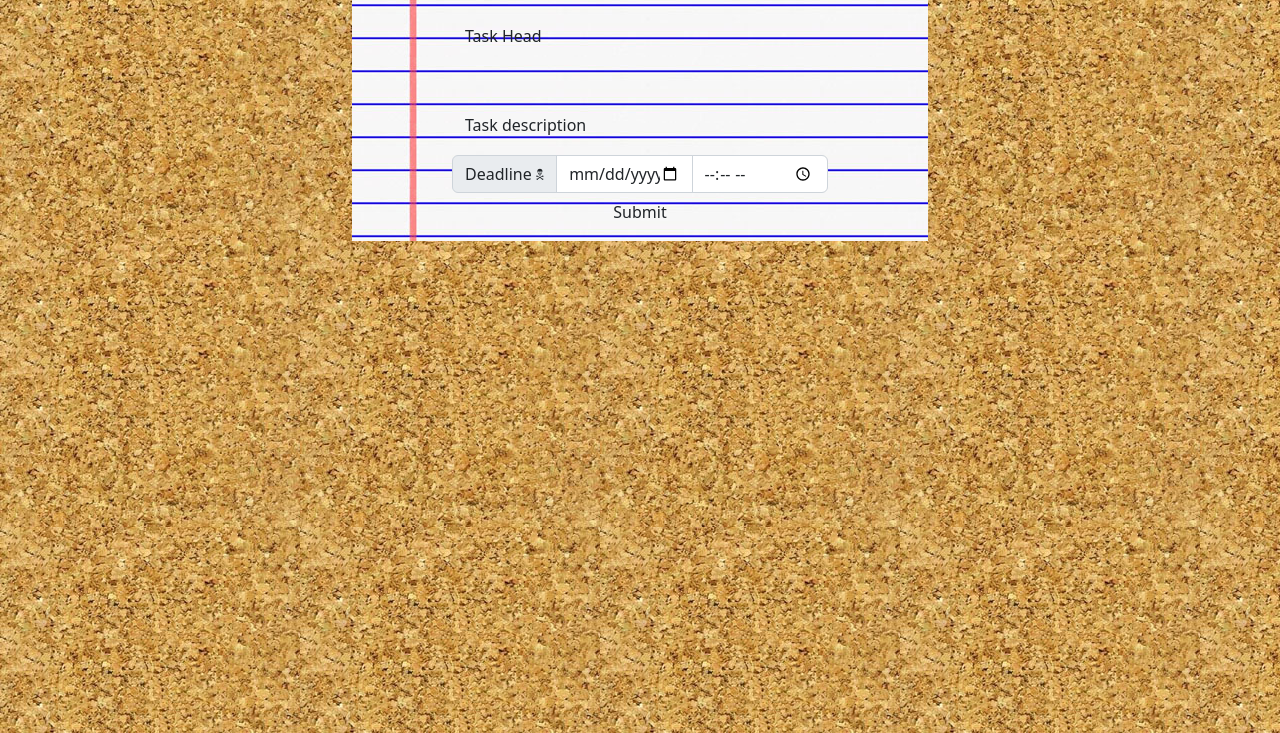
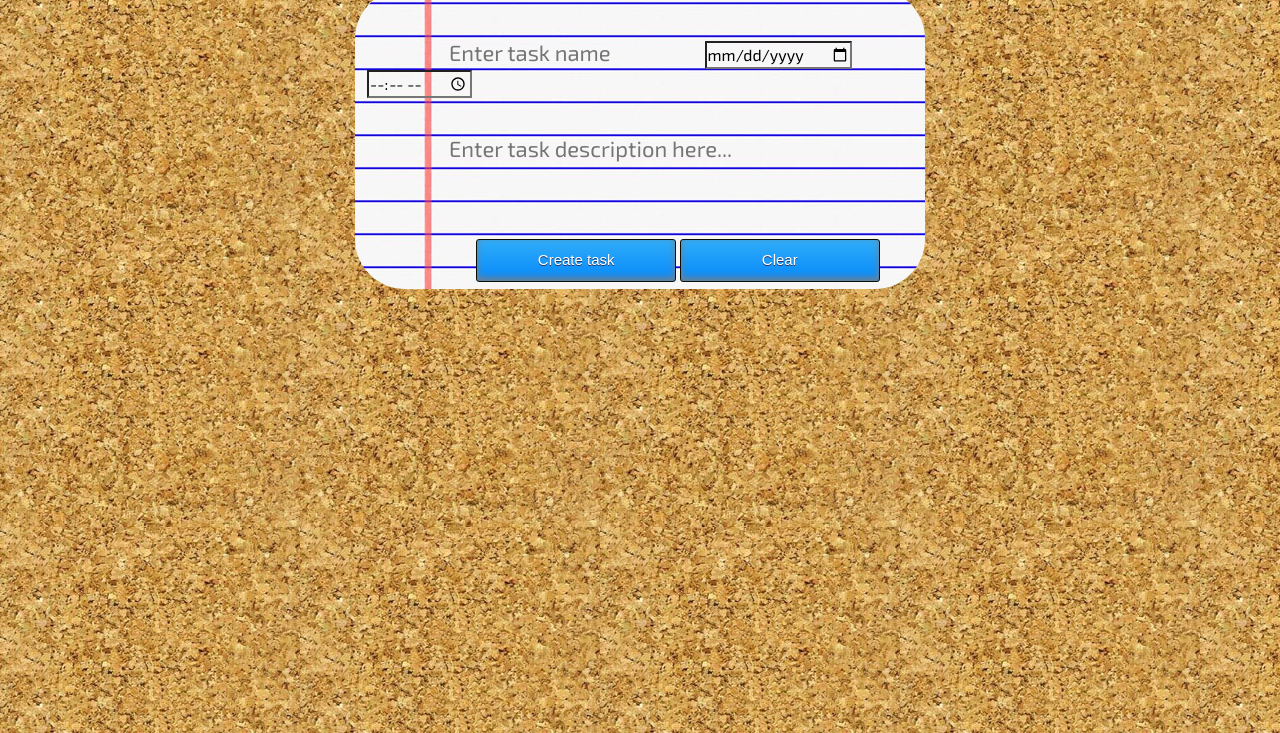
Before and after one commit to maxiboom1/JohnBrice-fullstack-mission-1, a plain HTML site: page index.html in a window 1280 px wide. Shown: the part 67-800 px from the top of the page. Drawn offline with nearby package versions, Linux system fonts and the light colour scheme.

Commit message:
form style complete

```diff
--- a/assets/style.css
+++ b/assets/style.css
@@ -1,34 +1,84 @@
+@font-face {
+    font-family: header_font;
+    src: url(font/RubikBubbles-Regular.ttf);
+  }
+  @font-face {
+    font-family: general_font;
+    src: url(font/Exo2-VariableFont_wght.ttf);
+  }
+
 body{
     background-image: url(img/tile.jpg);
+    font-family: 'general_font';
 }
-#form{
-    height: 250px;
-    margin-top: 10px;
-    width: 600px;
+
+.form_div{
+    height: 300px;
     background-image: url(img/formbg.jpg);
-    background-clip:content-box ;
-    position: relative;
+    border-radius: 50px;
+}
 
-}
 h1{
     text-align: center;
+    font-family: 'header_font';
 }
 
-input[type="text"]
+input[id="task_header"]
 {
-
+    margin-top: 46px;
+    margin-right: 60px;
     background: transparent;
-    border: none;
+    border-style: none;
+    border-radius: 10px;
+    outline: none;
+    font-size: 22px;
+    position: relative;
+    left:80px;
+    outline: none;
+    caret-color: rgba(42, 80, 82, 0.219);
 }
 
-input:focus{
-    outline: none !important;
+input[id="date"] ,input[id="time"]{
+    background: transparent;
 }
 
-label[for="task_header"]{
-    margin-top: 24px;
+textarea
+{
+    margin-top: 8px;
+    resize: none;
+    font-size: 22px;
+    width: 80%;
+    background: transparent;
+    position: relative;
+    border-style: none;
+    left:80px;
+    outline: none;
+    caret-color: rgba(42, 80, 82, 0.219);
 }
 
-label[for="task_description"]{
-    margin-top: 15px;
+.myButton {
+    position: relative;
+    left:20%;
+    width: 200px;
+    box-shadow:inset 0px -3px 7px 0px #7c8183;
+	background:linear-gradient(to bottom, #2dabf9 5%, #0688fa 100%);
+	background-color:#2dabf977;
+	border-radius:3px;
+	border:1px solid #0b0e07;
+	display:inline-block;
+	cursor:pointer;
+	color:#ffffff;
+	font-family:Arial;
+    font-size:15px;
+	padding:9px 23px;
+	text-decoration:none;
+	text-shadow:0px 1px 0px #263666;
 }
+.myButton:hover {
+	background:linear-gradient(to bottom, #0688fa 5%, #2dabf9 100%);
+	background-color:#0688fa;
+}
+.myButton:active {
+	position:relative;
+	top:1px;
+}
--- a/index.html
+++ b/index.html
@@ -15,48 +15,29 @@
     <div class="container" id="form">
 
         <div class="row">
-            <div class="col-sm-2"></div>
-            <div class="col-sm-8">
-                <form>
-                    <div class="form-floating mb-3 mt-3">
-                        <input type="text" class="form-control" id="task_head" placeholder="asd" name="task_head">
-                        <label for="task_head">Task Head</label>
-                    </div>
+            <div class="col-sm-3"></div>
+            <div class="form_div col-sm-6">
+            <form>
 
-                    <div class="form-floating mb-3 mt-3">
-                        <input type="text" class="form-control" id="task_description" placeholder="asd" name="task_description">
-                        <label for="task_description">Task description</label>
-                    </div>
-                    <div class="input-group">
-                        <span class="input-group-text">Deadline &#128369;</span>
-                        <input type="date" class="form-control" id="deadline_date" placeholder="asd"name="deadline_date">
-                        <input type="time" class="form-control" id="deadline_date" placeholder="asd"name="deadline_date">
-
-                    </div>
-
-
-            </div>
-            <br>
-            <button type="submit" class="btn">Submit</button>
-
-            </form>
-            <!-- <form>
-                <label for="task_header">Task:</label><br>
-                <input type="text" id="task_header" name="task_header"><br>
-                <label for="task_description">Description:</label>
-                <input type="text" id="task_description" name="task_description"><br><br>
-                <input type="submit" value="Submit">
-              </form> -->
+                <input type="text" id="task_header" placeholder="Enter task name" name="task_header">
+                <input type="date" id="date" name="date">
+                <input type="time" id="time" name="time">
+                <br><br>
+                <textarea id="task_description" placeholder="Enter task description here..." name="task_description" rows="3" cols="30"></textarea><br>
+                <input class="myButton" type="submit" value="Create task">
+                <button class="myButton">Clear</button>
+                </form>
 
         </div>
 
-        <div class="col-sm-2"></div>
+        <div class="col-sm-3"></div>
+
+        </div>
 
     </div>
 
 
 
-    </div>
     <script src="assets/index.js"></script>
     <script src="https://cdn.jsdelivr.net/npm/bootstrap@5.2.2/dist/js/bootstrap.bundle.min.js"></script>
 </body>
```
Also changed, not shown: assets/font/Exo2-Italic-VariableFont_wght.ttf (added), assets/font/Exo2-VariableFont_wght.ttf (added), assets/font/RubikBubbles-Regular.ttf (added).
